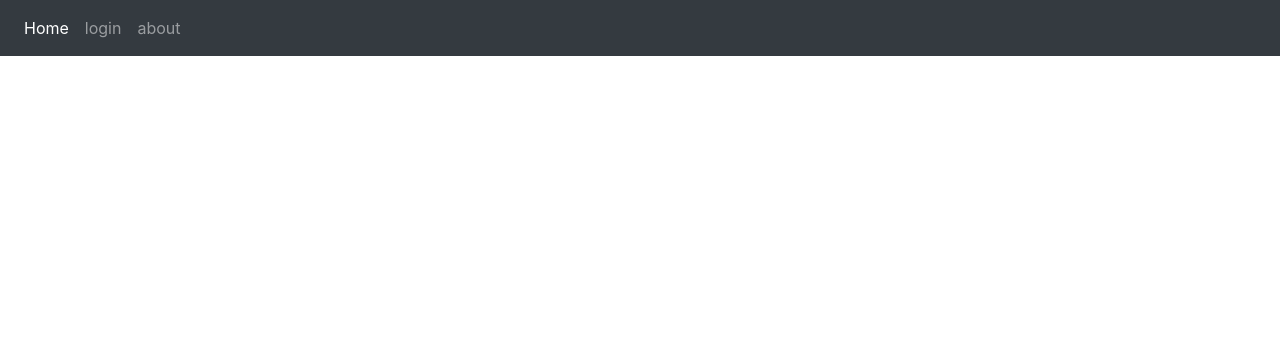
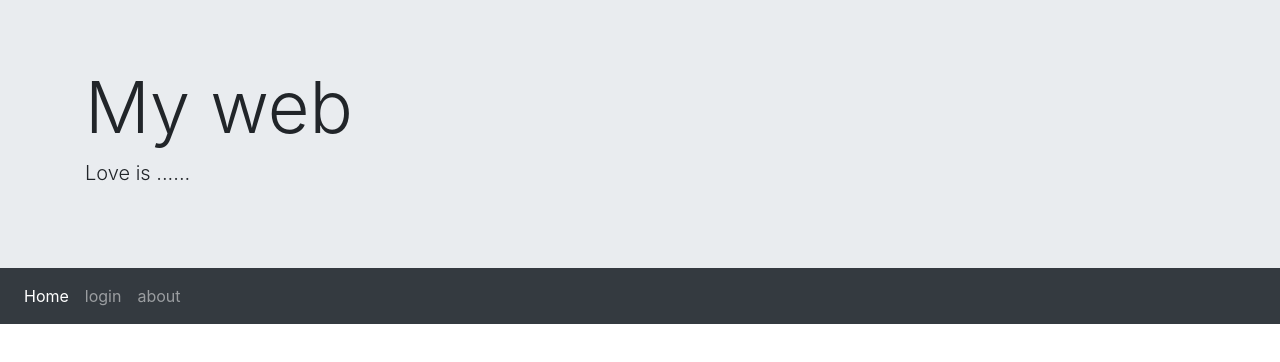
Before and after one commit to mukuro557/pokemon, a plain HTML site: page index.html in a window 1280 px wide. Drawn offline with nearby package versions, Linux system fonts and the light colour scheme.

Commit message:
addjumbo

```diff
--- a/index.html
+++ b/index.html
@@ -1,5 +1,6 @@
 <!DOCTYPE html>
 <html lang="en">
+
 <head>
     <meta charset="UTF-8">
     <meta name="viewport" content="width=device-width, initial-scale=1.0">
@@ -10,7 +11,15 @@
     <script src="https://stackpath.bootstrapcdn.com/bootstrap/4.3.1/js/bootstrap.min.js"></script>
     <title>Document</title>
 </head>
+
 <body>
+    <div class="jumbotron jumbotron-fluid" style="margin-bottom: 0;">
+        <div class="container">
+            <h1 class="display-3">My web</h1>
+            <p class="lead">Love is ......</p>
+        </div>
+    </div>
+
     <nav class="navbar navbar-expand navbar-dark bg-dark">
         <div class="nav navbar-nav">
             <a class="nav-item nav-link active" href="#">Home </a>
@@ -19,4 +28,5 @@
         </div>
     </nav>
 </body>
+
 </html>
```
